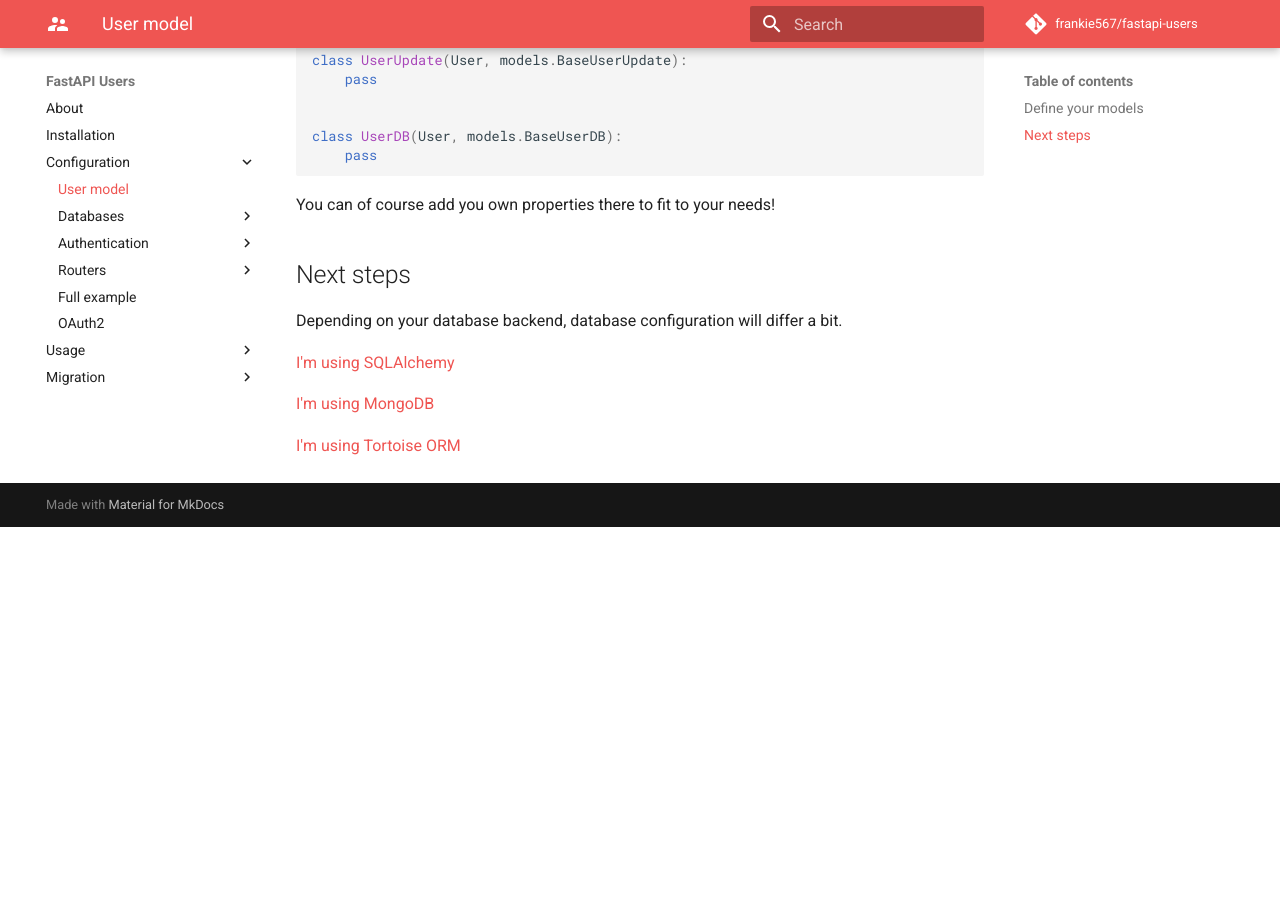
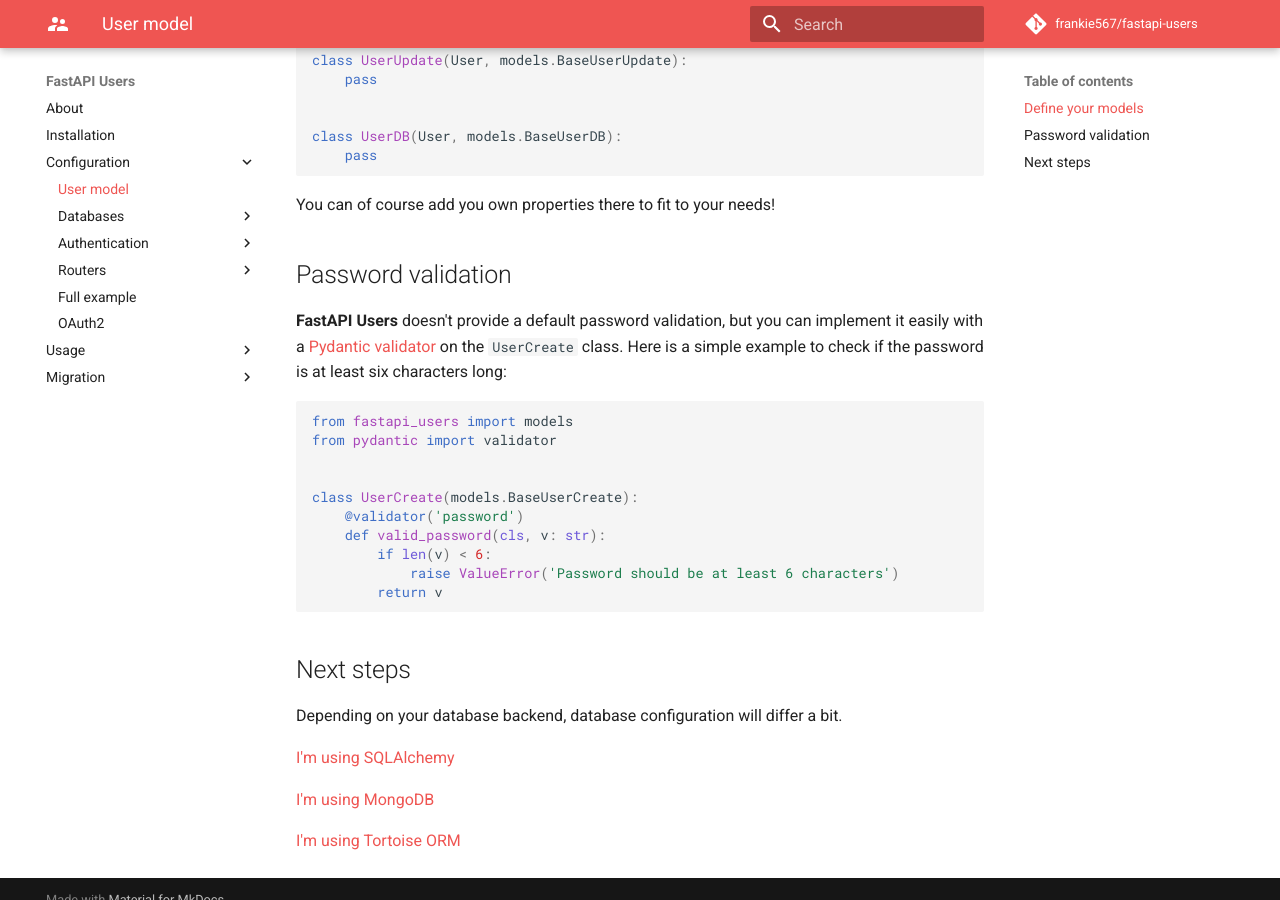
Before and after one commit to fastapi-users/fastapi-users, an MkDocs documentation site: the page built from docs/configuration/model.md, in a window 1280 px wide and 900 px high, scrolled down 961 px. Built offline with MkDocs 1.6.1 and Material for MkDocs 9.7.7, drawn with Linux system fonts in a browser that asks for light colours; comment, search, counter and statistics services are not loaded; before the commit the page ends 1488 px from its top, so only the background shows below that.

Commit message:
Fix #396: add password validation example

````diff
--- a/docs/configuration/model.md
+++ b/docs/configuration/model.md
@@ -40,6 +40,23 @@
 
 You can of course add you own properties there to fit to your needs!
 
+## Password validation
+
+**FastAPI Users** doesn't provide a default password validation, but you can implement it easily with a [Pydantic validator](https://pydantic-docs.helpmanual.io/usage/validators/) on the `UserCreate` class. Here is a simple example to check if the password is at least six characters long:
+
+```py
+from fastapi_users import models
+from pydantic import validator
+
+
+class UserCreate(models.BaseUserCreate):
+    @validator('password')
+    def valid_password(cls, v: str):
+        if len(v) < 6:
+            raise ValueError('Password should be at least 6 characters')
+        return v
+```
+
 ## Next steps
 
 Depending on your database backend, database configuration will differ a bit.
````
